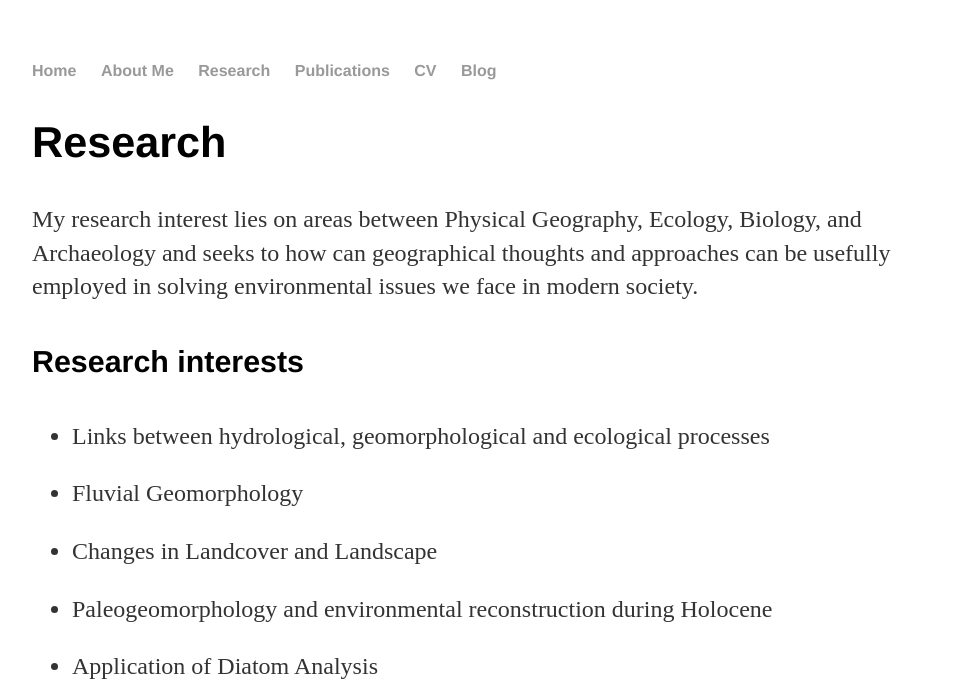
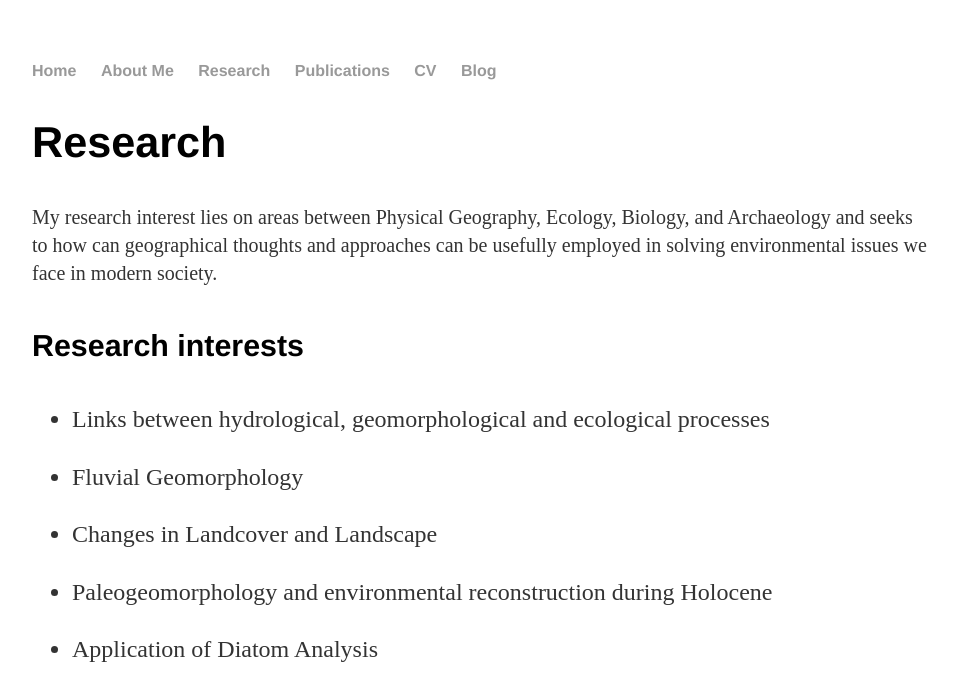
Before and after one commit to muyeoljung/muyeoljung.github.io, a Jekyll site: the page built from research/index.html, in a window 1280 px wide. Shown: the top 687 px of the page, without its empty margins (160-1118 px from the left). Built offline with Jekyll 4.4.1, drawn with Linux system fonts in a browser that asks for light colours; grey boxes are pictures that could not be loaded.

Commit message:
Update index.html

```diff
--- a/research/index.html
+++ b/research/index.html
@@ -12,7 +12,7 @@
 
 	<div class="research">
 		<h2>Research</h2>
-		<p>My research interest lies on areas between Physical Geography, Ecology, Biology, and Archaeology and seeks to how can geographical thoughts and approaches can be usefully employed in solving environmental issues we face in modern society.</p>
+		<p style="font-size:20px">My research interest lies on areas between Physical Geography, Ecology, Biology, and Archaeology and seeks to how can geographical thoughts and approaches can be usefully employed in solving environmental issues we face in modern society.</p>
 
 		<h4>Research interests</h4>
 		   <ul><li>Links between hydrological, geomorphological and ecological processes</li></ul>
@@ -27,11 +27,11 @@
 		<img src="https://newsimg.hankookilbo.com/2018/07/04/201807041850067559_5.jpg", width=500, class="center">
 
 		<ul><li> Introduction</li></ul>
-		<p> One of the largest rivers in the Republic of Korea, the Nakdong River, has been a main source of water to more than 6 million residents in the southeast part of Korea. As a part of Four Rivers Restoration Project which was implemented for four years from 2009 to 2012, eight weirs have been constructed along the river and are controlling the flow of the river. However, despite the fact that the environmental impact would have been significant on the river, research has not been carried out yet about how the construction of the weirs have made impact on the irver and its ecosystem.
+		<p style="font-size:20px"> One of the largest rivers in the Republic of Korea, the Nakdong River, has been a main source of water to more than 6 million residents in the southeast part of Korea. As a part of Four Rivers Restoration Project which was implemented for four years from 2009 to 2012, eight weirs have been constructed along the river and are controlling the flow of the river. However, despite the fact that the environmental impact would have been significant on the river, research has not been carried out yet about how the construction of the weirs have made impact on the irver and its ecosystem.
 		<ul><li>The aim of the project</li></ul>
-		<p> The aim of the project is to exmaine changes in the water quality data and diatom data in relation to the construction of the weirs along the river. </p>
+		<p style="font-size:20px"> The aim of the project is to exmaine changes in the water quality data and diatom data in relation to the construction of the weirs along the river. </p>
 		<ul><li>Research questions</li></ul>
-		<p>
+		<p style="font-size:20px">
 		1. How has water quality (WQ) changed through time?<br>
 		2. How have diatom assemblages responed to changes in WQ through time?<br>
 		3. Are diatom-based approaches useful in demonstrating changes in the datasets through time? <br>
@@ -44,16 +44,15 @@
 	<div>
                 <h4>Master Project</h4>
                 <strong><p>Title: Paleoenvironmental change and Geomorphological development during the Holocene near Susanje artificial bank, Miryang <i>(in Korean)</i>
-			<a href="http://www.riss.kr/search/detail/DetailView.do?p_mat_type=be54d9b8bc7cdb09&control_no=5f3a612ab3f929d2ffe0bdc3ef48d419&keyword=" target=”_blank”>(View thesis)</a></p></strong>
-		<img src="https://newsimg.hankookilbo.com/2018/07/04/201807041850067559_5.jpg", width=500 , class="center">
+		<a href="http://www.riss.kr/search/detail/DetailView.do?p_mat_type=be54d9b8bc7cdb09&control_no=5f3a612ab3f929d2ffe0bdc3ef48d419&keyword=" target=”_blank”>(View thesis)</a></p></strong>
 		<div class="mapouter"><div class="gmap_canvas"><iframe width="800" height="500" id="gmap_canvas" src="https://maps.google.com/maps?q=%EC%88%98%EC%82%B0%EC%A0%9C&t=k&z=13&ie=UTF8&iwloc=&output=embed" frameborder="0" scrolling="no" marginheight="0" marginwidth="0"></iframe><a href="https://www.whatismyip-address.com"></a><br><style>.mapouter{position:relative;text-align:right;height:500px;width:800px;}</style><a href="https://www.embedgooglemap.net"></a><style>.gmap_canvas {overflow:hidden;background:none!important;height:500px;width:800px;}</style></div></div>
 
 		<ul><li> Introduction</li></ul>
-		<p> One of the largest rivers in the Republic of Korea, the Nakdong River, has been a main source of water to more than 6 million residents in the southeast part of Korea. As a part of Four Rivers Restoration Project which was implemented for four years from 2009 to 2012, eight weirs have been constructed along the river and are controlling the flow of the river. However, despite the fact that the environmental impact would have been significant on the river, research has not been carried out yet about how the construction of the weirs have made impact on the irver and its ecosystem.
+		<p style="font-size:20px"> One of the largest rivers in the Republic of Korea, the Nakdong River, has been a main source of water to more than 6 million residents in the southeast part of Korea. As a part of Four Rivers Restoration Project which was implemented for four years from 2009 to 2012, eight weirs have been constructed along the river and are controlling the flow of the river. However, despite the fact that the environmental impact would have been significant on the river, research has not been carried out yet about how the construction of the weirs have made impact on the irver and its ecosystem.
 		<ul><li>The aim of the project</li></ul>
-		<p> The aim of the project is to exmaine changes in the water quality data and diatom data in relation to the construction of the weirs along the river. </p>
+		<p style="font-size:20px"> The aim of the project is to exmaine changes in the water quality data and diatom data in relation to the construction of the weirs along the river. </p>
 		<ul><li>Research questions</li></ul>
-		<p>
+		<p style="font-size:20px">
 		1. How has water quality (WQ) changed through time?<br>
 		2. How have diatom assemblages responed to changes in WQ through time?<br>
 		</p>
```
